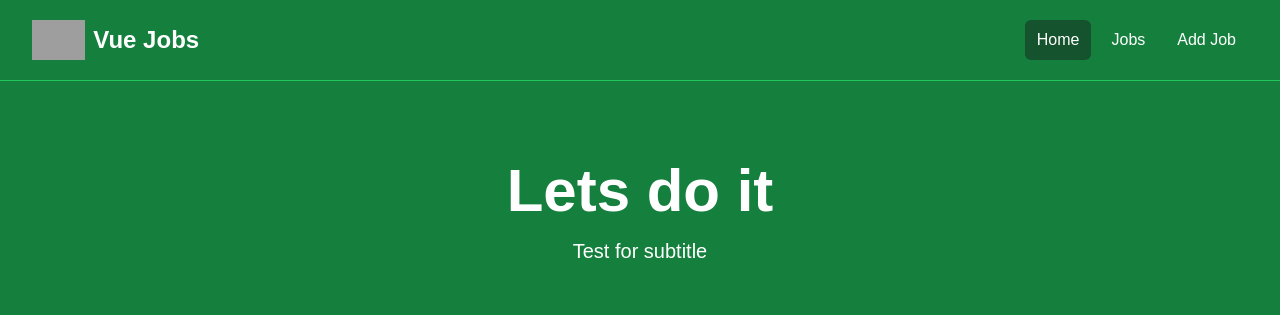
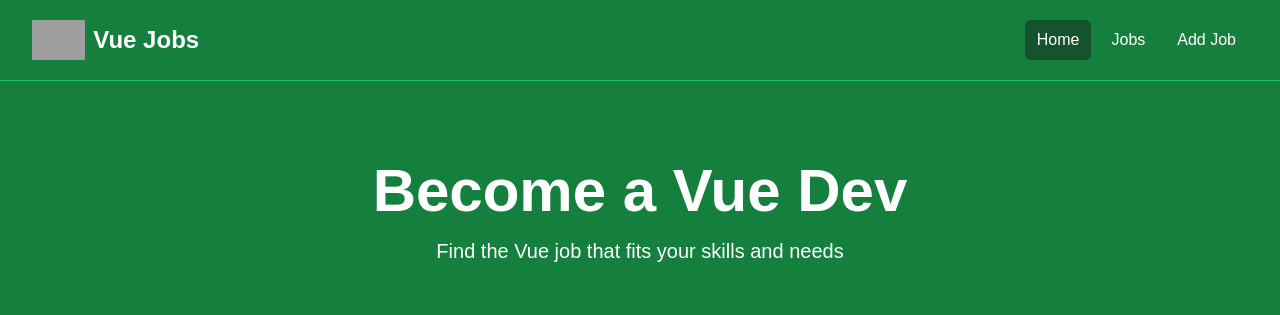
Before and after one commit to Ali-Tadayoni/Vue-Jobs, a Vue app: page / in a window 1280 px wide. Shown: the top 315 px of the page. Built offline with nearby package versions, Linux system fonts and the light colour scheme; no server answers; grey boxes are pictures that could not be loaded.

Commit message:
Updated README.md File

```diff
--- a/src/views/HomeView.vue
+++ b/src/views/HomeView.vue
@@ -5,7 +5,7 @@ import JobListings from "../components/JobListings.vue";
 </script>
 
 <template>
-  <Hero title="Lets do it" subtitle="Test for subtitle" />
+  <Hero />
   <HomeCards />
   <JobListings :limit="3" :showButton="true" />
 </template>
```
Also changed, not shown: 1 other file (tests, documents, lock files or other folders).
